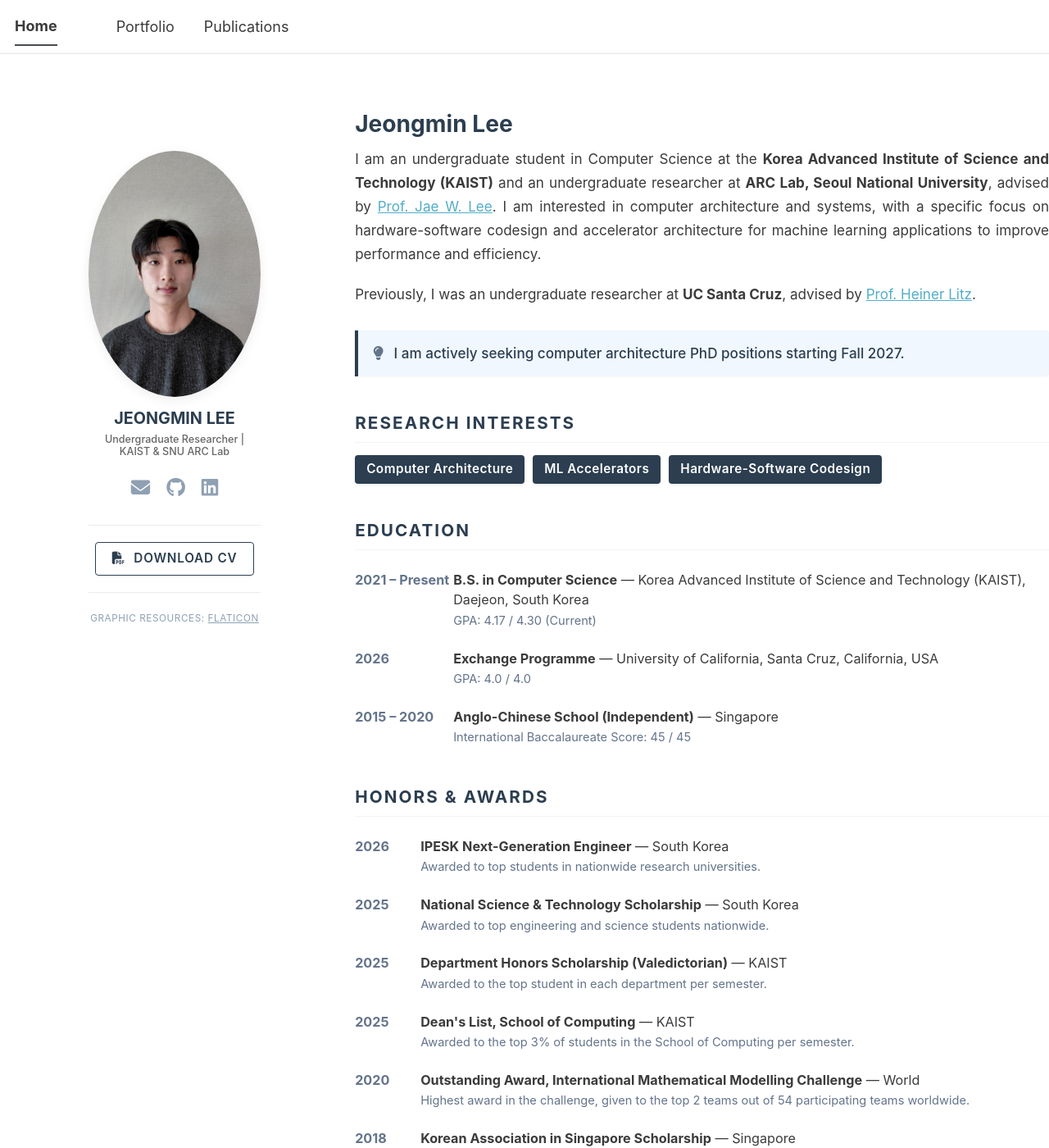
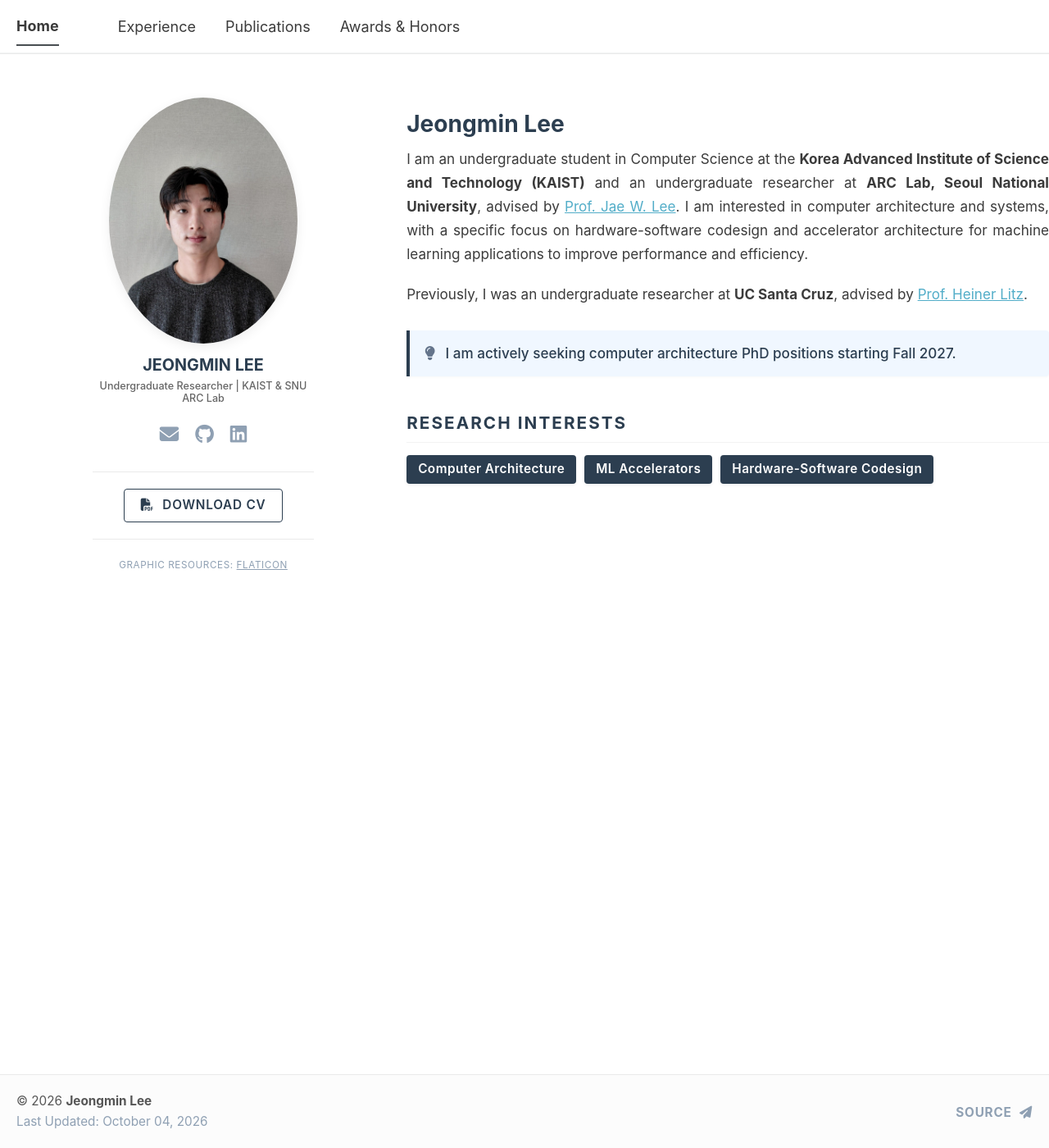
Before and after one commit to jeongminl/jeongminl.github.io, a Jekyll site: the page built from _pages/about.md, in a window 1280 px wide and 1400 px high. Shown: the whole window at 82% size. Built offline with Jekyll 4.4.1, drawn with Linux system fonts in a browser that asks for light colours; a script bundle is joined from its source files by our own code; library files that are not in the unit come from our copies; some of the changed text lies outside the part shown.

Commit message:
feat: add portfolio, awards, and experience pages with custom layouts and navigation

```diff
--- a/_layouts/default.html
+++ b/_layouts/default.html
@@ -10,40 +10,71 @@ layout: compress
   {% include head/custom.html %}
 
   <style>
-    /* ডেস্কটপ লেআউট (Desktop View) */
+    /* Consistent Centering & Zoom Constraints */
     .main-container {
       display: flex;
-      flex-direction: row; /* পাশাপাশি থাকবে */
+      flex-direction: row;
       flex: 1;
-      max-width: 1550px;
+      max-width: 1400px;
       margin: 0 auto;
       width: 100%;
       box-sizing: border-box;
       align-items: stretch;
+      padding: 0 20px;
     }
 
+    /* Masthead & Footer alignment to match container */
+    .masthead__inner-wrap {
+      max-width: 1400px !important;
+      margin: 0 auto !important;
+      width: 100% !important;
+      box-sizing: border-box !important;
+      padding-left: 20px !important;
+      padding-right: 20px !important;
+    }
 
+    .site-footer .footer-wrapper {
+      max-width: 1400px !important;
+      margin: 0 auto !important;
+      width: 100% !important;
+      box-sizing: border-box !important;
+      padding-left: 20px !important;
+      padding-right: 20px !important;
+    }
 
     .left-sidebar {
-      width: 380px; /* ডেস্কটপে ফিক্সড প্রস্থ */
+      width: 320px;
       flex-shrink: 0;
-      padding: 0px 10px;
-      /*border-right: 1px solid #eeeeee; /* ডান দিকের ভার্টিক্যাল লাইন */
+      padding: 0 15px;
       box-sizing: border-box;
       background-color: #ffffff;
     }
 
     .right-content {
       flex: 1;
-      padding: 0px 0px;
+      padding: 0 15px 0 25px;
       min-width: 0;
       box-sizing: border-box;
+    }
+
+    /* Ensure sidebar in default.html doesn't get pushed by legacy float/fixed styles */
+    #main.main-container > .sidebar.left-sidebar {
+      position: static !important;
+      float: none !important;
+      padding-top: 0 !important;
+      max-width: 320px !important;
+    }
+
+    #main.main-container > .page.right-content {
+      float: none !important;
+      width: auto !important;
+      margin: 0 !important;
     }
 
     /* ================================================
        GLOBAL AVATAR STYLES — Applied on every page
        Ensures oval shape + face-zoom persists when
-       navigating between About / Portfolio / Publications
+       navigating between About / Experience / Publications / Awards
        ================================================ */
     .left-sidebar img.author__avatar,
     .sidebar img.author__avatar {
@@ -58,22 +89,23 @@ layout: compress
       box-shadow: 0 4px 14px rgba(0,0,0,0.07) !important;
     }
 
-    /* 📱 মোবাইল এবং ট্যাবলেট লেআউট (Mobile & Tablet View) */
+    /* 📱 Mobile and Tablet View */
     @media (max-width: 1024px) {
       .main-container {
-        flex-direction: column; /* সাইডবার এবং কন্টেন্ট উপর-নিচ হয়ে যাবে */
+        flex-direction: column;
+        padding: 0 15px;
       }
 
       .left-sidebar {
-        width: 100%; /* মোবাইলে সাইডবার পুরো স্ক্রিন জুড়ে থাকবে */
-        border-right: none; /* ভার্টিক্যাল লাইনটি মুছে যাবে */
-        border-bottom: 2px solid #eeeeee; /* সাইডবারের নিচে একটি লাইন আসবে */
-        padding: 20px 15px; /* মোবাইলের জন্য প্যাডিং কমানো হয়েছে */
-        text-align: center; /* মোবাইলে সব আইকন ও ছবি মাঝখানে সুন্দর দেখাবে */
+        width: 100%;
+        border-right: none;
+        border-bottom: 2px solid #eeeeee;
+        padding: 20px 15px;
+        text-align: center;
       }
 
       .right-content {
-        padding: 20px 15px; /* কন্টেন্টের প্যাডিং কমানো হয়েছে */
+        padding: 20px 0;
       }
     }
   </style>
--- a/_pages/about.md
+++ b/_pages/about.md
@@ -228,95 +228,3 @@ redirect_from:
   </div>
 
 </div> -->
-
-<h2 class="section-title">Education</h2>
-
-<div class="news-scroll-container" style="max-height: none; overflow-y: visible; padding-right: 0;">
-
-  <div class="timeline-item">
-    <div class="timeline-date" style="min-width: 120px;">2021 – Present</div>
-    <div class="timeline-content">
-      <strong>B.S. in Computer Science</strong> — Korea Advanced Institute of Science and Technology (KAIST), Daejeon, South Korea<br>
-      <span style="color: var(--port-muted); font-size: 0.9em;">GPA: 4.17 / 4.30 (Current)</span>
-    </div>
-  </div>
-
-  <div class="timeline-item">
-    <div class="timeline-date" style="min-width: 120px;">2026</div>
-    <div class="timeline-content">
-      <strong>Exchange Programme</strong> — University of California, Santa Cruz, California, USA<br>
-      <span style="color: var(--port-muted); font-size: 0.9em;">GPA: 4.0 / 4.0</span>
-    </div>
-  </div>
-
-  <div class="timeline-item">
-    <div class="timeline-date" style="min-width: 120px;">2015 – 2020</div>
-    <div class="timeline-content">
-      <strong>Anglo-Chinese School (Independent)</strong> — Singapore<br>
-      <span style="color: var(--port-muted); font-size: 0.9em;">International Baccalaureate Score: 45 / 45</span>
-    </div>
-  </div>
-
-</div>
-
-<h2 class="section-title">Honors &amp; Awards</h2>
-
-<div class="news-scroll-container" style="max-height: none; overflow-y: visible; padding-right: 0;">
-
-  <div class="timeline-item ">
-    <div class="timeline-date" style="min-width: 80px;">2026</div>
-    <div class="timeline-content">
-      <strong>IPESK Next-Generation Engineer</strong> — South Korea<br>
-      <span style="color: var(--port-muted); font-size: 0.9em;">Awarded to top students in nationwide research universities.</span>
-    </div>
-  </div>
-
-  <div class="timeline-item">
-    <div class="timeline-date" style="min-width: 80px;">2025</div>
-    <div class="timeline-content">
-      <strong>National Science &amp; Technology Scholarship</strong> — South Korea<br>
-      <span style="color: var(--port-muted); font-size: 0.9em;">Awarded to top engineering and science students nationwide.</span>
-    </div>
-  </div>
-
-  <div class="timeline-item">
-    <div class="timeline-date" style="min-width: 80px;">2025</div>
-    <div class="timeline-content">
-      <strong>Department Honors Scholarship (Valedictorian)</strong> — KAIST<br>
-      <span style="color: var(--port-muted); font-size: 0.9em;">Awarded to the top student in each department per semester.</span>
-    </div>
-  </div>
-
-  <div class="timeline-item">
-    <div class="timeline-date" style="min-width: 80px;">2025</div>
-    <div class="timeline-content">
-      <strong>Dean's List, School of Computing</strong> — KAIST<br>
-      <span style="color: var(--port-muted); font-size: 0.9em;">Awarded to the top 3% of students in the School of Computing per semester.</span>
-    </div>
-  </div>
-
-  <div class="timeline-item ">
-    <div class="timeline-date" style="min-width: 80px;">2020</div>
-    <div class="timeline-content">
-      <strong>Outstanding Award, International Mathematical Modelling Challenge</strong> — World<br>
-      <span style="color: var(--port-muted); font-size: 0.9em;">Highest award in the challenge, given to the top 2 teams out of 54 participating teams worldwide.</span>
-    </div>
-  </div>
-
-  <div class="timeline-item">
-    <div class="timeline-date" style="min-width: 80px;">2018</div>
-    <div class="timeline-content">
-      <strong>Korean Association in Singapore Scholarship</strong> — Singapore<br>
-      <span style="color: var(--port-muted); font-size: 0.9em;">Awarded to top Korean students in Singapore.</span>
-    </div>
-  </div>
-
-  <div class="timeline-item">
-    <div class="timeline-date" style="min-width: 80px;">2018</div>
-    <div class="timeline-content">
-      <strong>First Place &amp; POSB Award, i.code</strong> — Singapore<br>
-      <span style="color: var(--port-muted); font-size: 0.9em;">National Infocomm Competition.</span>
-    </div>
-  </div>
-
-</div>
--- a/_pages/portfolio.html
+++ b/_pages/portfolio.html
@@ -26,7 +26,7 @@ author_profile: false
   .masthead__menu-item a,
   .greedy-nav a,
   .greedy-nav .visible-links,
-  \n .greedy-nav .visible-links li,
+  .greedy-nav .visible-links li,
   .greedy-nav .visible-links a {
     background-color: transparent !important;
     background: transparent !important;
@@ -351,7 +351,7 @@ author_profile: false
         <div class="skill-badge"><img
             src="https://cdn.jsdelivr.net/gh/devicons/devicon/icons/cplusplus/cplusplus-original.svg" alt="C/C++"> C/C++
         </div>
-        <div class="skill-badge"><img src="https://cdn.jsdelivr.net/gh/devicons/devicon/icons/rust/rust-plain.svg"
+        <div class="skill-badge"><img src="https://cdn.jsdelivr.net/gh/devicons/devicon/icons/rust/rust-original.svg"
             alt="Rust"> Rust</div>
         <div class="skill-badge"><i class="fas fa-microchip"></i> Verilog / SystemVerilog</div>
         <div class="skill-badge"><img src="https://cdn.jsdelivr.net/gh/devicons/devicon/icons/scala/scala-original.svg"
```
Also changed, not shown: _data/navigation.yml (+5 -2 lines), _pages/awards.html (added, +176 -0 lines), _pages/experience.html (added, +350 -0 lines).
